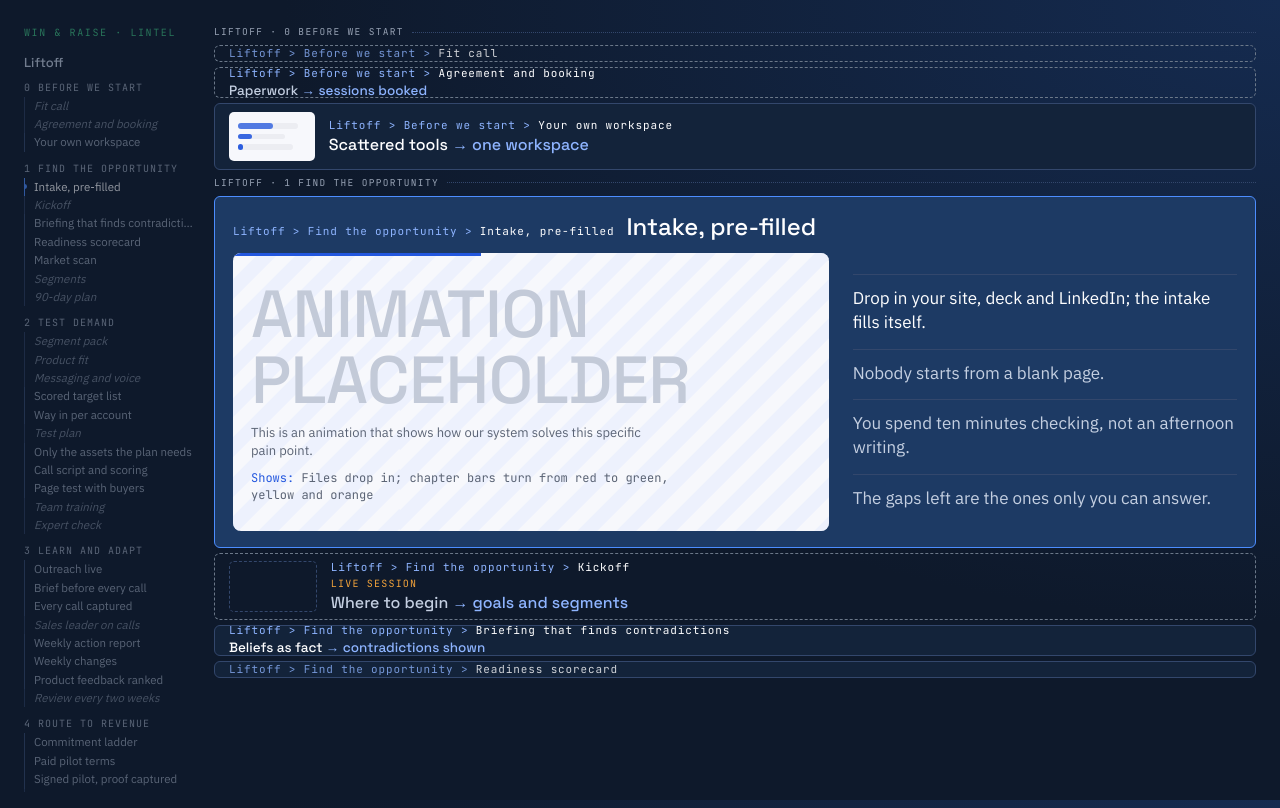
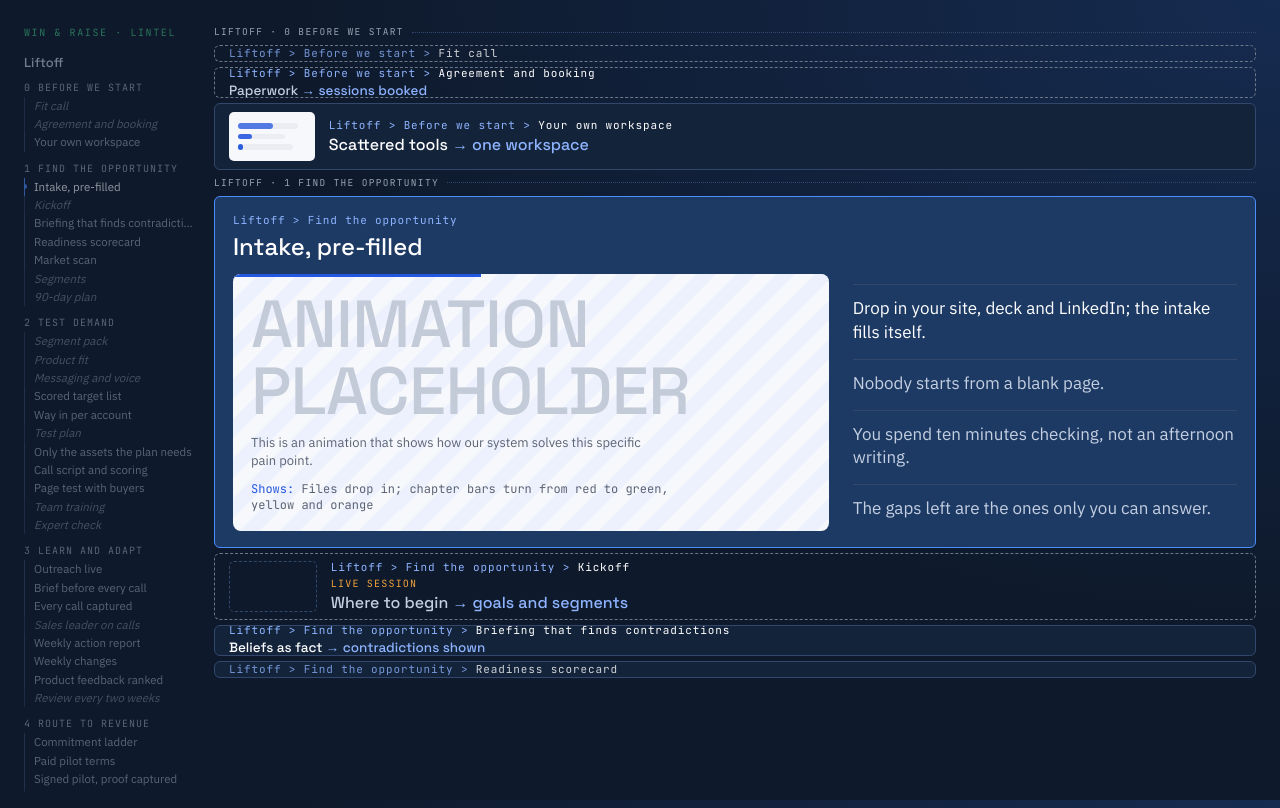
Before and after one commit to lorinc/scroll-a-demo, a plain HTML site: page index.html in a window 1280 px wide. Drawn offline with Linux system fonts and the light colour scheme.

Commit message:
Publish from win-and-raise 6625fc8c1bb9370956857cd3d01583cd8dc750bd

```diff
--- a/index.html
+++ b/index.html
@@ -88,7 +88,8 @@ body{
 
 /* Focused card: illustration left, text right, full width */
 .f0{flex-direction:column; gap:12px; padding:16px 18px}
-.f0 .hd{display:flex; align-items:baseline; gap:12px; flex-wrap:wrap}
+.f0 .hd{display:flex; flex-direction:column; align-items:flex-start; gap:6px}
+.f0 .hd .id{max-width:100%}
 .f0 h2{font:500 24px/1.2 var(--font-display); margin:0}
 .f0 .body{flex:1; min-height:0; display:grid; grid-template-columns:minmax(0,1.55fr) minmax(0,1fr); gap:24px}
 .anim{background:var(--paper); border-radius:8px; position:relative; overflow:hidden; display:flex; flex-direction:column; justify-content:flex-end; padding:18px; min-height:0}
@@ -267,15 +268,17 @@ const cards = S.map((s, i) => {
     sep.dataset.first = i; strip.appendChild(sep); seps.push(sep); }
   const c = document.createElement("article"); c.className = "card" + (closed(s) ? " closed" : ""); c.tabIndex = -1;
   const scan = `${esc(s[4])} <em>→ ${esc(s[5])}</em>`;
-  const id = `<div class="id">${esc(pipeOf(s[1]))} &gt; ${esc(PHASES[s[1]].replace(/^\d+\s+/, ""))} &gt; <b>${esc(s[3])}</b></div>`;
+  const path = `${esc(pipeOf(s[1]))} &gt; ${esc(PHASES[s[1]].replace(/^\d+\s+/, ""))}`;
+  const id = `<div class="id">${path} &gt; <b>${esc(s[3])}</b></div>`;   // small tiles: path and step name
+  const crumb = `<div class="id">${path}</div>`;                        // focused card: path only, the title is the heading
   const kind = kindName(s);
   const lbl = s[2]==="admin" ? "Admin step · closed in this demo" : s[2]==="pointer" ? "Runs on the Liftoff pipeline"
             : "Live session · " + esc(s[8]) + " · closed in this demo";
   const f0 = closed(s)
-    ? `<div class="face f0"><div class="hd">${id}<h2>${esc(s[3])}</h2></div>
+    ? `<div class="face f0"><div class="hd">${crumb}<h2>${esc(s[3])}</h2></div>
          <div class="closedbox"><div class="lbl">${lbl}</div>
          <p>${esc(s[9])}</p><div class="pain">Pain: ${esc(s[4])} → ${esc(s[5])}</div></div></div>`
-    : `<div class="face f0"><div class="hd">${id}<h2>${esc(s[3])}</h2></div>
+    : `<div class="face f0"><div class="hd">${crumb}<h2>${esc(s[3])}</h2></div>
          <div class="body"><div class="anim"><div class="bar"></div><div class="tag">Animation placeholder</div>
          <div class="note">This is an animation that shows how our system solves this specific pain point.</div>
          <div class="what">${esc(s[6])}</div></div>
```
